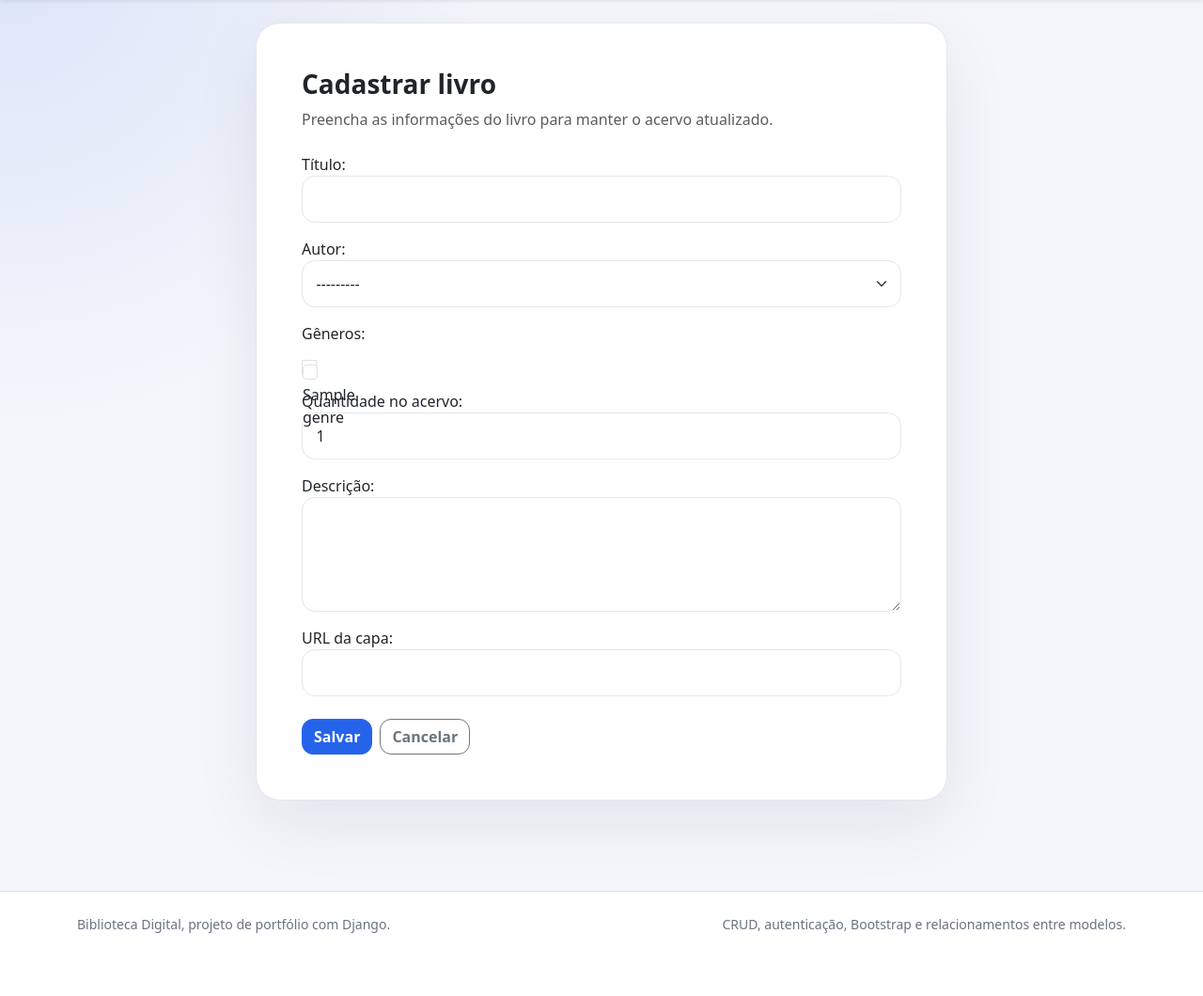
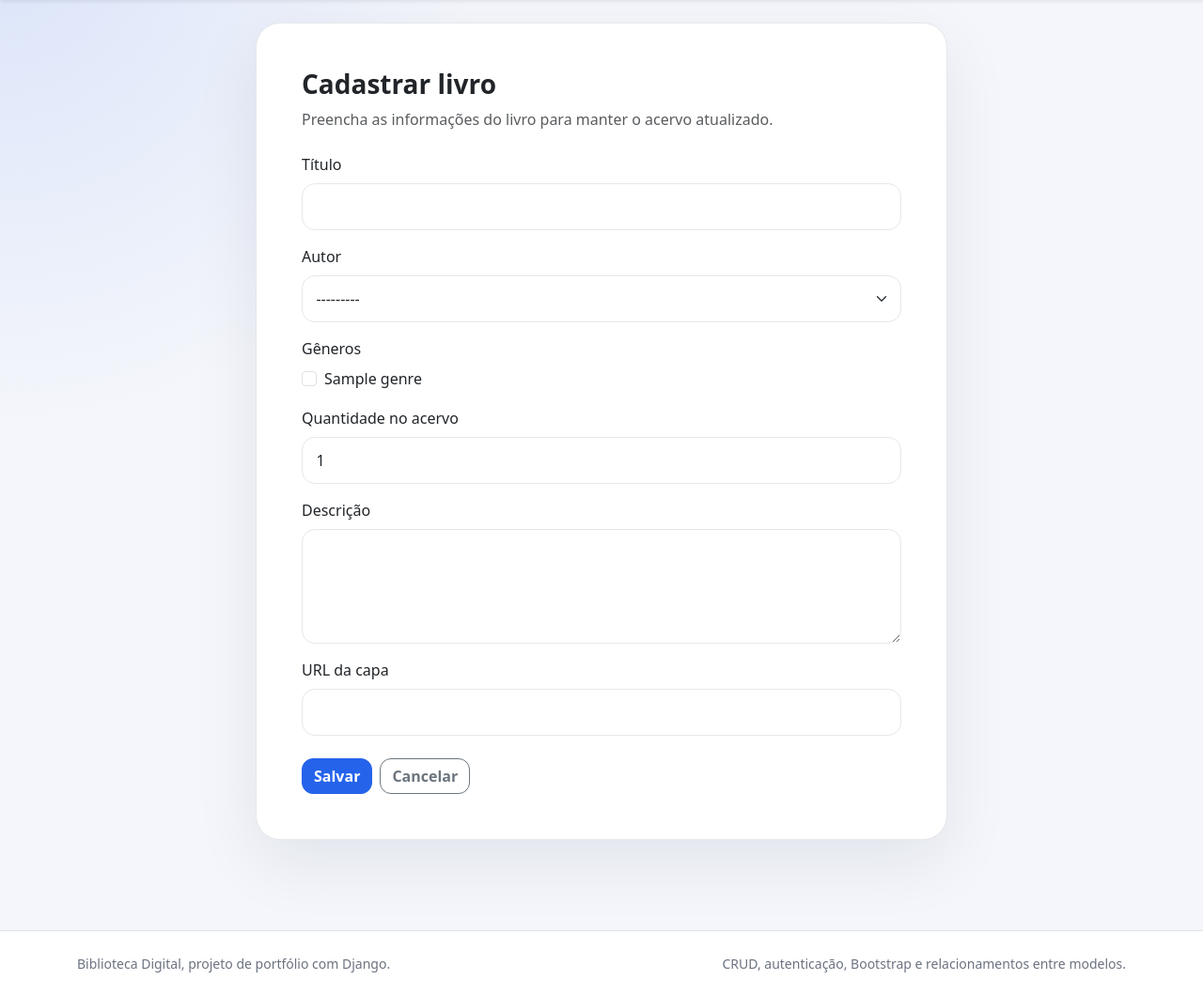
Before and after one commit to WalterMatheusgg/library-service, a Django app: page /books/create/ in a window 1280 px wide. Shown: the part 56-1116 px from the top of the page at 94% size. Before the commit the page ends 1049 px from the top, so only its background shows below. Run offline with Django 5.2, Linux system fonts and the light colour scheme; a user stored in the database is signed in; tables that the repository leaves empty hold one stand-in row (values such as "Sample post").

Commit message:
Fix book form genres layout

```diff
--- a/templates/catalog/book_form.html
+++ b/templates/catalog/book_form.html
@@ -19,7 +19,68 @@
 
                 <form method="post">
                     {% csrf_token %}
-                    {{ form.as_p }}
+
+                    <div class="mb-3">
+                        <label for="{{ form.title.id_for_label }}" class="form-label">
+                            {{ form.title.label }}
+                        </label>
+                        {{ form.title }}
+                        {{ form.title.errors }}
+                    </div>
+
+                    <div class="mb-3">
+                        <label for="{{ form.author.id_for_label }}" class="form-label">
+                            {{ form.author.label }}
+                        </label>
+                        {{ form.author }}
+                        {{ form.author.errors }}
+                    </div>
+
+                    <div class="mb-3">
+                        <label class="form-label">
+                            {{ form.genres.label }}
+                        </label>
+
+                        <div class="d-flex flex-column gap-2">
+                            {% for checkbox in form.genres %}
+                                <div class="form-check">
+                                    {{ checkbox.tag }}
+                                    <label
+                                        class="form-check-label"
+                                        for="{{ checkbox.id_for_label }}"
+                                    >
+                                        {{ checkbox.choice_label }}
+                                    </label>
+                                </div>
+                            {% endfor %}
+                        </div>
+
+                        {{ form.genres.errors }}
+                    </div>
+
+                    <div class="mb-3">
+                        <label for="{{ form.inventory.id_for_label }}" class="form-label">
+                            {{ form.inventory.label }}
+                        </label>
+                        {{ form.inventory }}
+                        {{ form.inventory.errors }}
+                    </div>
+
+                    <div class="mb-3">
+                        <label for="{{ form.description.id_for_label }}" class="form-label">
+                            {{ form.description.label }}
+                        </label>
+                        {{ form.description }}
+                        {{ form.description.errors }}
+                    </div>
+
+                    <div class="mb-3">
+                        <label for="{{ form.cover_url.id_for_label }}" class="form-label">
+                            {{ form.cover_url.label }}
+                        </label>
+                        {{ form.cover_url }}
+                        {{ form.cover_url.errors }}
+                    </div>
 
                     <div class="d-flex gap-2 mt-4">
                         <button type="submit" class="btn btn-primary">
```
